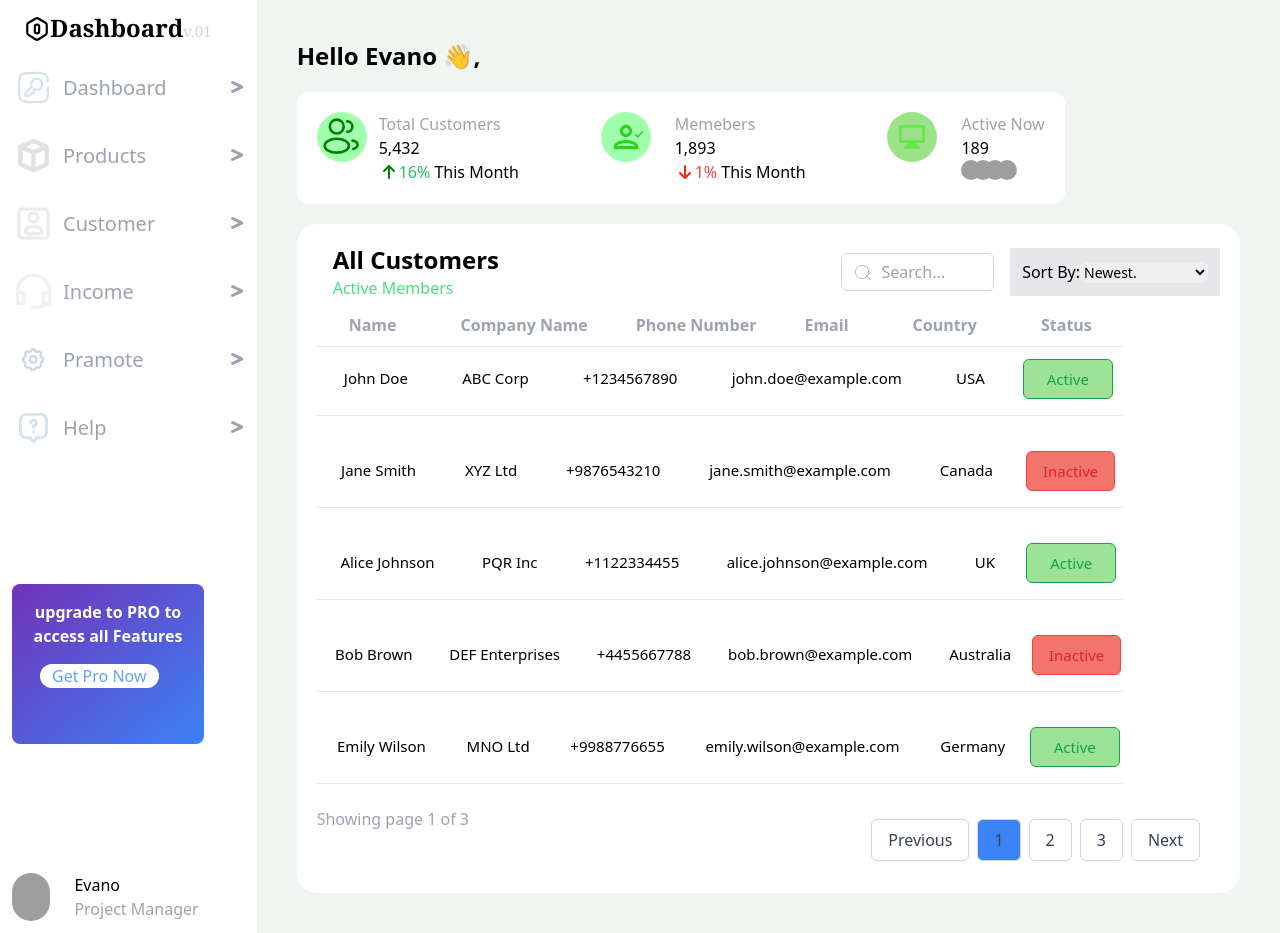
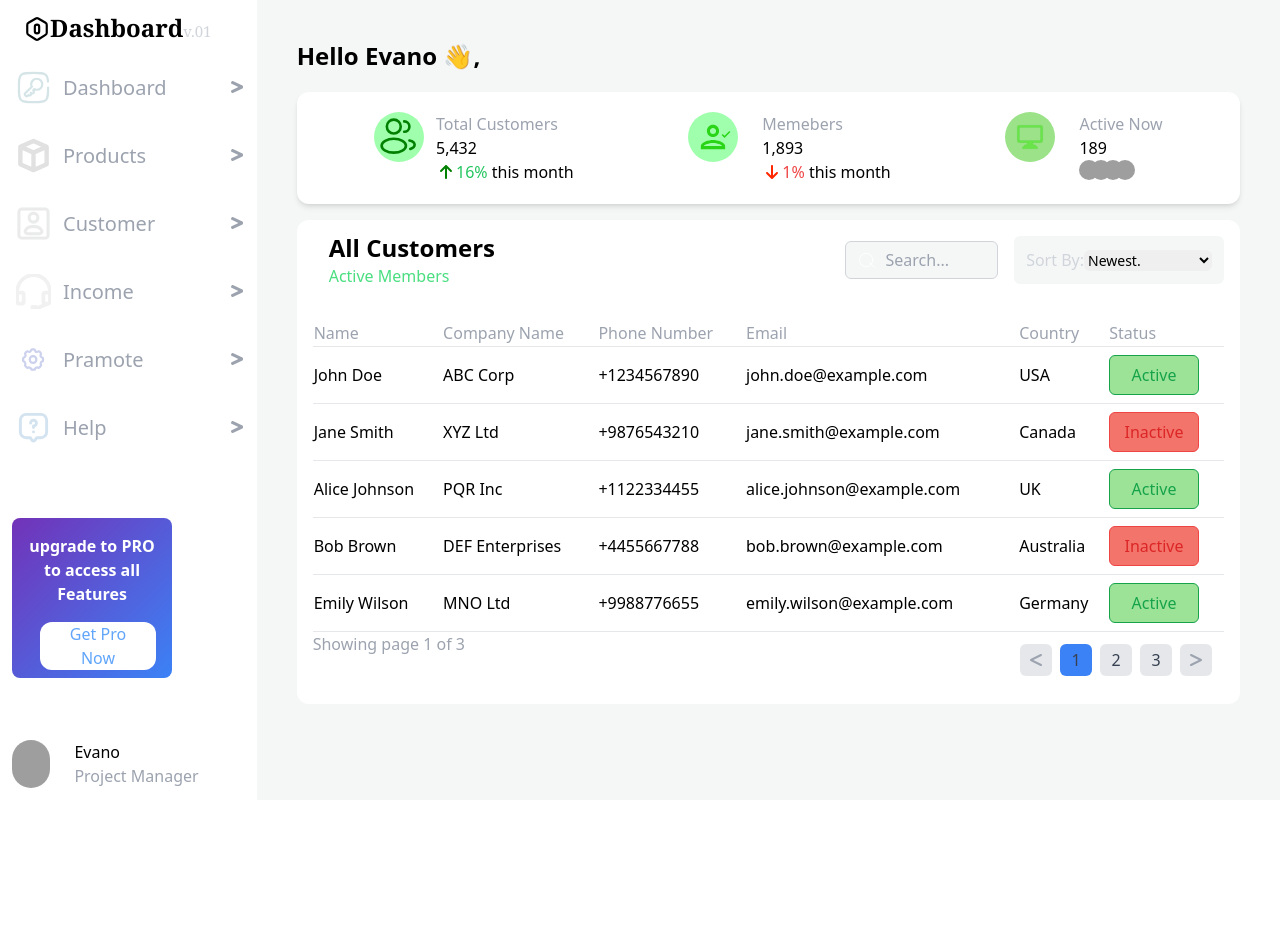
Before and after one commit to RathlavathRamesh/LeadManageProject, a Next.js app: page / in a window 1280 px wide. After the commit the page ends 800 px from the top, so only its background shows below. Built offline with nearby package versions, Linux system fonts and the light colour scheme; grey boxes are pictures that could not be loaded.

Commit message:
All the minor Modifications Done

```diff
--- a/src/pages/components/MemberStatus/index.js
+++ b/src/pages/components/MemberStatus/index.js
@@ -7,7 +7,7 @@ const MembersStatus=()=>{
       }, []);
 
     return (
-        <div className="flex  flex-col md:flex-row justify-between bg-white  h-auto   w-[60vw] mt-5 rounded sm:rounded-lg md:rounded-xl p-5">
+        <div className="flex relative flex-col md:flex-row justify-around bg-white  h-auto shadow-md    w-full mt-5 rounded sm:rounded-lg md:rounded-xl p-5">
         <div className="flex flex-row ">
            <svg width="50px" height="50px" viewBox="-2.4 -2.4 28.80 28.80" fill="none" xmlns="http://www.w3.org/2000/svg" stroke="green"><g id="SVGRepo_bgCarrier" stroke-width="0"><rect x="-2.4" y="-2.4" width="28.80" height="28.80" rx="14.4" fill="#9fffac" strok-ewidth="0"></rect></g><g id="SVGRepo_tracerCarrier" stroke-linecap="round" stroke-linejoin="round"></g><g id="SVGRepo_iconCarrier"> <circle cx="9" cy="6" r="4" stroke="green" stroke-width="1.5"></circle> <path d="M15 9C16.6569 9 18 7.65685 18 6C18 4.34315 16.6569 3 15 3" stroke="green" stroke-width="1.5" stroke-linecap="round"></path> <ellipse cx="9" cy="17" rx="7" ry="4" stroke="green" stroke-width="1.5"></ellipse> <path d="M18 14C19.7542 14.3847 21 15.3589 21 16.5C21 17.5293 19.9863 18.4229 18.5 18.8704" stroke="green" stroke-width="1.5" stroke-linecap="round"></path></g></svg>
         <div className="pl-3">
@@ -15,7 +15,7 @@ const MembersStatus=()=>{
           <h1 className="text-black">5,432</h1>
           <div className='flex flex-row'>
           <svg xmlns="http://www.w3.org/2000/svg" className='pt-1' height={"20px"} fontWeight={"bold"} width={"20px"} viewBox="0 0 384 512"><path fill="green" d="M214.6 41.4c-12.5-12.5-32.8-12.5-45.3 0l-160 160c-12.5 12.5-12.5 32.8 0 45.3s32.8 12.5 45.3 0L160 141.2V448c0 17.7 14.3 32 32 32s32-14.3 32-32V141.2L329.4 246.6c12.5 12.5 32.8 12.5 45.3 0s12.5-32.8 0-45.3l-160-160z"/></svg>
-           <p className='text-black'><span className='text-green-500'>16%</span> This Month</p>
+           <p className='text-black'><span className='text-green-500 decoration-2'>16%</span> this month</p>
           </div>
            </div>
       </div>
@@ -26,7 +26,7 @@ const MembersStatus=()=>{
           <h1  className="text-black">1,893</h1>
           <div className='flex flex-row'>
           <svg xmlns="http://www.w3.org/2000/svg" className='pt-1' height={"20px"} fontWeight={"bold"} width={"20px"} viewBox="0 0 384 512"><path fill="#ff2600" d="M169.4 470.6c12.5 12.5 32.8 12.5 45.3 0l160-160c12.5-12.5 12.5-32.8 0-45.3s-32.8-12.5-45.3 0L224 370.8 224 64c0-17.7-14.3-32-32-32s-32 14.3-32 32l0 306.7L54.6 265.4c-12.5-12.5-32.8-12.5-45.3 0s-12.5 32.8 0 45.3l160 160z"/></svg>
-           <p className='text-black'><span className='text-red-500'>1%</span> This Month</p>
+           <p className='text-black'><span className='text-red-500'>1%</span> this month</p>
           </div>
         </div>
         </div>
--- a/src/pages/components/SideBar/index.js
+++ b/src/pages/components/SideBar/index.js
@@ -33,8 +33,8 @@ const SideBar=()=>{
           ))
          }
         </div>
-       <div className=" bg-gradient-to-br hidden md:block from-[#7232b8]  to-blue-500 p-4 rounded-lg h-[20vh] w-[15vw] flex flex-col justify-center items-center">
-            <h1 className="text-white font-bold text-center">upgrade to PRO to access all Features</h1>
+       <div className="relative bg-gradient-to-br hidden md:block from-[#7232b8]  to-blue-500 p-4 rounded-lg h-[10rem] w-[10rem] flex-col justify-center items-center">
+            <h1 className="text-white font-bold text-[1rem] text-center">upgrade to PRO to access all Features</h1>
             <button className="bg-white border-none  mt-4 ml-3 rounded-xl text-blue-400 px-3 ">Get Pro Now</button>
         </div>
       <div className="flex flex-row ">
--- a/src/pages/components/TabletopSection/index.js
+++ b/src/pages/components/TabletopSection/index.js
@@ -14,20 +14,20 @@ const PageTopSection=()=>{
             <div className="flex items-center">
             <div className="relative mr-4">
             <div className="absolute inset-y-0 left-0 pl-3 flex items-center pointer-events-none">
-            <svg className="h-5 w-5 text-gray-400" fill="none" viewBox="0 0 24 24" stroke="currentColor">
+            <svg className="h-5 w-5 text-white"  fill="none" viewBox="0 0 24 24" stroke="currentColor">
                 <path strokeLinecap="round" stroke-Linejoin="round" stroke-Width="2" d="M21 21l-6-6m4-3a8 8 0 11-16 0 8 8 0 0116 0z"/>
             </svg>
             </div>
             <input
             type="text"
             placeholder="Search..."
-            className="block max-w-[12vw]  w-full pl-10 pr-4 py-2 border border-gray-300 rounded-md leading-tight focus:outline-none focus:border-blue-500"
+            className="block max-w-[12vw]  pl-10 pr-4 bg py-2 border bg-[#f5f7f7] border-gray-300 rounded-md leading-tight focus:outline-none focus:border-[#f0f5f1]"
             />
             </div>
-            <div className="flex items-center flex-row  p-3 h-[6vh] w-ful bg-gray-200">
-            <p className="text-md text-black">Sort By:</p>
+            <div className="flex items-center flex-row  rounded-md p-3 h-[6vh] w-ful bg-[#f5f7f7]">
+            <p className="text-md text-gray-300">Sort By:</p>
             <select
-                className="block border border-none min-w-[10vw] bg-gray:200 border-gray-300 rounded-md leading-tight  text-sm focus:outline-none focus:border-blue-500"
+                className="block border border-none min-w-[10vw] bg-gray:200 border-white rounded-md leading-tight  text-sm focus:outline-none focus:border-blue-500"
             >
                 <option value="">Newest.</option>
                 <option value="name">Name</option>
--- a/src/pages/components/UserCard/index.js
+++ /dev/null
@@ -1,27 +0,0 @@
-import React, { useState, useEffect } from 'react';
-const UserCard=(props)=>{
-    const [isClient, setIsClient] = useState(false);
-    useEffect(() => {
-        setIsClient(true);
-      }, []);
-
-    const {item}=props
-    if (!item || !item.name || !item.companyName || !item.phoneNumber || !item.email || !item.country || !item.status) {
-        return null; // or return a placeholder component or message
-    }
-
-    return (
-       <>
-       <tr className="flex mt-3 text-[15px] text-black  flex-row justify-around ">
-           <td className="px-4 py-2">{item.name}</td>
-           <td className="px-4 py-2">{item.companyName}</td>
-           <td className="px-4 py-2">{item.phoneNumber}</td>
-           <p className="px-4 py-2">{item.email}</p>
-           <td className="px-4 py-2">{item.country}</td>
-          <button className={`border border-solid rounded-md min-w-[7vw] text-center pl-2 pr-2 h-[5vh] ${item.status==="Active"?' border-green-600  text-green-600 bg-[#9ce398]': 'bg-[#f2746b] border-red-500 text-red-600'} text-center :min-w-[7vw]`} type="button">{item.status}</button>
-        </tr>
-        <hr className="text-gray-500 h-[3vh] mt-4"/>
-       </>
-    )
-}
-export default UserCard
--- a/src/pages/components/UserDetails/index.js
+++ b/src/pages/components/UserDetails/index.js
@@ -1,7 +1,9 @@
-import React, { useState, useEffect } from 'react';
+import React, { useState } from 'react';
 const { v4: uuidv4 } = require('uuid');
+import { FaGreaterThan } from "react-icons/fa6";
+import { FaLessThan } from "react-icons/fa6";
 import Link from 'next/link';
-import UserCard from '../UserCard/index'
+import UsersTable from '../UsersTable'
 import PageTopSection from '../TabletopSection/index'
 const sampleData= [
     {
@@ -115,18 +117,13 @@ const sampleData= [
   ];
 
 const UserDetails=()=>{
-  const [isClient, setIsClient] = useState(false);
-
-  useEffect(() => {
-    setIsClient(true);
-  }, []);
-
   const prevPage=()=>{
     const prevPageIndex=currentPage-1;
     if(prevPageIndex>=1){
       setCurrentPage(prevPageIndex)
     }
   }
+
   const nextPage=()=>{
     const nextPageIndex = currentPage + 1;
     if (nextPageIndex <= noOfPages) {
@@ -144,42 +141,25 @@ const UserDetails=()=>{
   const noOfPages=Math.ceil(sampleData.length/recordsPerPage)
   const numbers = Array.from({ length: noOfPages }, (_, index) => index + 1);
     return (
-        <div className="bg-white p-5 mt-5 rounded-[20px] max-h-[90vh]  h-auto md:w-full">
+      <div className="bg-white px-4 pt-3 mt-[1rem] pb-4 rounded-xl">
               <PageTopSection/>
-        <table >
-          <thead  className='table text-gray-400 mt-3 p-3'>
-              <th className='px-8' >Name</th>
-              <th className='px-8'>Company Name</th>
-              <th className='px-4'>Phone Number</th>
-              <th className='px-8'>Email</th>
-              <th className='px-8'>Country</th>
-              <th className='px-8'>Status</th>
-          </thead>
-      <hr className="text-gray-500  mt-2"/>
-      <tbody>
-      {
-          records.map((each)=>(
-            <UserCard item={each} key={each.id}/>
-          ))
-        }
-      </tbody>
-      </table>
+              <UsersTable records={records}/>
        <div className='flex flex-row justify-between'>
        <p className='text-gray-400'>Showing page {currentPage} of {noOfPages}</p>
        <nav>
         <ul className='flex flex-row p-3 text-gray-400'>
           <li onClick={prevPage}>
                 <Link href="#">
-                <div className="flex items-center justify-center px-4 py-2 border border-gray-300 rounded-md mr-2">
-                    <span className="text-gray-700">Previous</span>
-                  </div>
+                <div className="flex items-center justify-center mr-2 h-[2rem] w-[2rem] bg-gray-200  rounded-md">
+            <FaLessThan className=" w-4 h-4" />
+              </div>
                 </Link>
           </li>
           {
             numbers.map((n,ind)=>(
               <li key={ind} onClick={() => changePage(n)}>
                       <Link href="#">
-                      <div className={`flex items-center justify-center px-4 py-2 border border-gray-300 rounded-md mr-2 ${currentPage === n ? 'bg-blue-500' : ''}`}>
+                      <div className={`flex items-center justify-center h-[2rem] w-[2rem] rounded-md  mr-2 ${currentPage === n ? 'bg-blue-500' : 'bg-gray-200'}`}>
                         <span className="text-gray-700">{n}</span>
                       </div>
                       </Link>
@@ -188,10 +168,12 @@ const UserDetails=()=>{
           }
           <li onClick={nextPage}>
               <Link href="#">
-              <div className="flex items-center justify-center px-4 py-2 border border-gray-300 rounded-md mr-2">
-                  <span className="text-gray-700">Next</span>
-                </div>
-              </Link>
+             {/* // <div className="flex items-center justify-center px-4 py-2 border border-gray-300 rounded-md mr-2">
+                //   </div> */}
+            <div className="flex items-center justify-center  h-[2rem] w-[2rem] bg-gray-200 rounded-md">
+            <FaGreaterThan className="w-4 h-4" />
+              </div>
+         </Link>
           </li>
         </ul>
       </nav>
--- /dev/null
+++ b/src/pages/components/UsersTable/index.js
@@ -0,0 +1,38 @@
+import React, { useReducer } from 'react'
+
+const UsersTable = ({records}) => {
+  return (
+    <div className='mt-[2rem]'>
+    <table className='w-full'>
+      <thead>
+        <tr  className=' text-gray-400 border-b  border-gray-200'>
+          <td>Name</td>
+          <td>Company Name</td>
+          <td>Phone Number</td>
+          <td>Email</td>
+          <td>Country</td>
+          <td>Status</td>
+          </tr>
+      </thead>
+       <tbody>
+          {
+          records.map((item)=>(
+          <tr key={item.id} style={{paddingTop: '2rem', paddingBottom: '2rem'}} className='border-b py-[5vh] border-gray-200'>
+            <td className='py-[1vh]' >{item.name}</td>
+            <td className='py-[1vh]'>{item.companyName}</td>
+            <td className='py-[1vh]' >{item.phoneNumber}</td>
+            <td className='py-[1vh]'> {item.email}</td>
+            <td className='py-[1vh]'>{item.country}</td>
+            <td className='py-[1vh]'>
+            <button className={`border border-solid rounded-md  sm:min-w-[7vw] text-center pl-2 pr-2 h-[5vh] ${item.status==="Active"?' border-green-600  text-green-600 bg-[#9ce398]': 'bg-[#f2746b] border-red-500 text-red-600'} text-center`} type="button">{item.status}</button>
+            </td>
+          </tr>
+              ))
+            }
+        </tbody>
+        </table>
+        </div>
+  )
+}
+
+export default UsersTable
--- a/src/pages/index.js
+++ b/src/pages/index.js
@@ -8,7 +8,7 @@ export default function Home() {
        <div className=" flex flex-col justify-between p-3 w-[25vw]">
         <SideBar/>
         </div>
-        <div className="bg-[#f0f5f1] w-full p-10">
+        <div className="bg-[#f5f7f7] w-full p-10">
           <h1 className="font-bold text-black text-2xl">Hello Evano 👋,</h1>
            <MembersStatus/>
            <UserDetails/>
```
